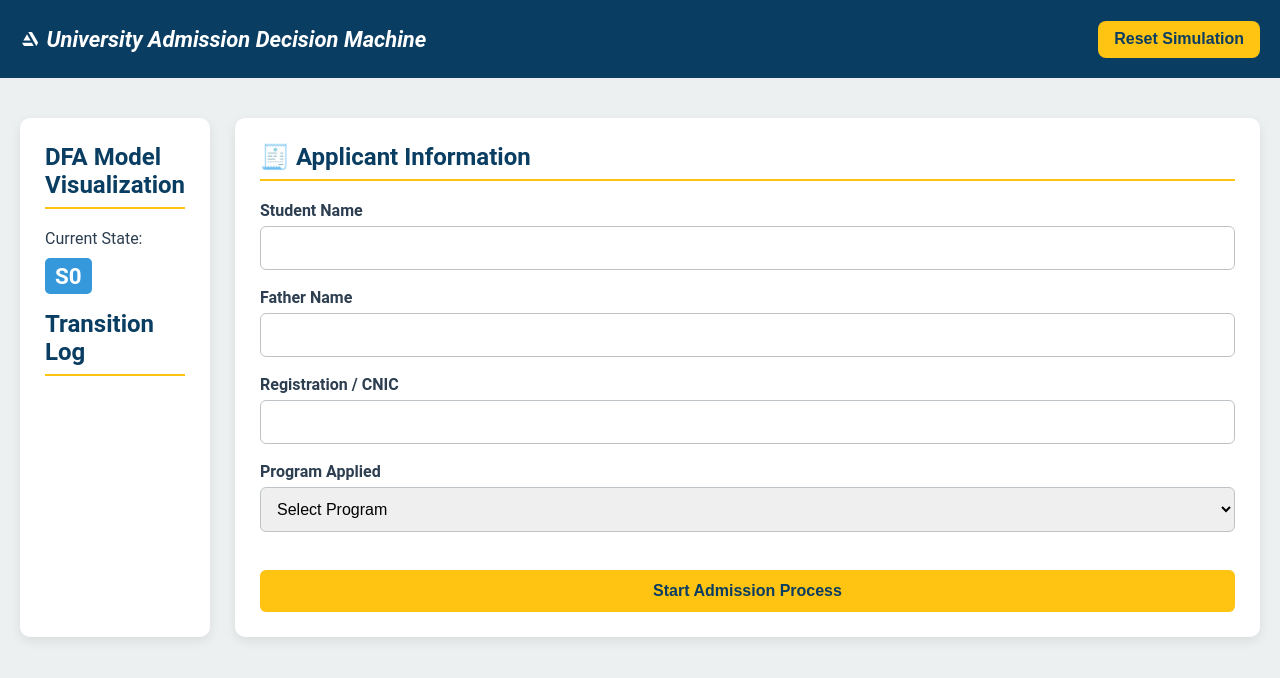
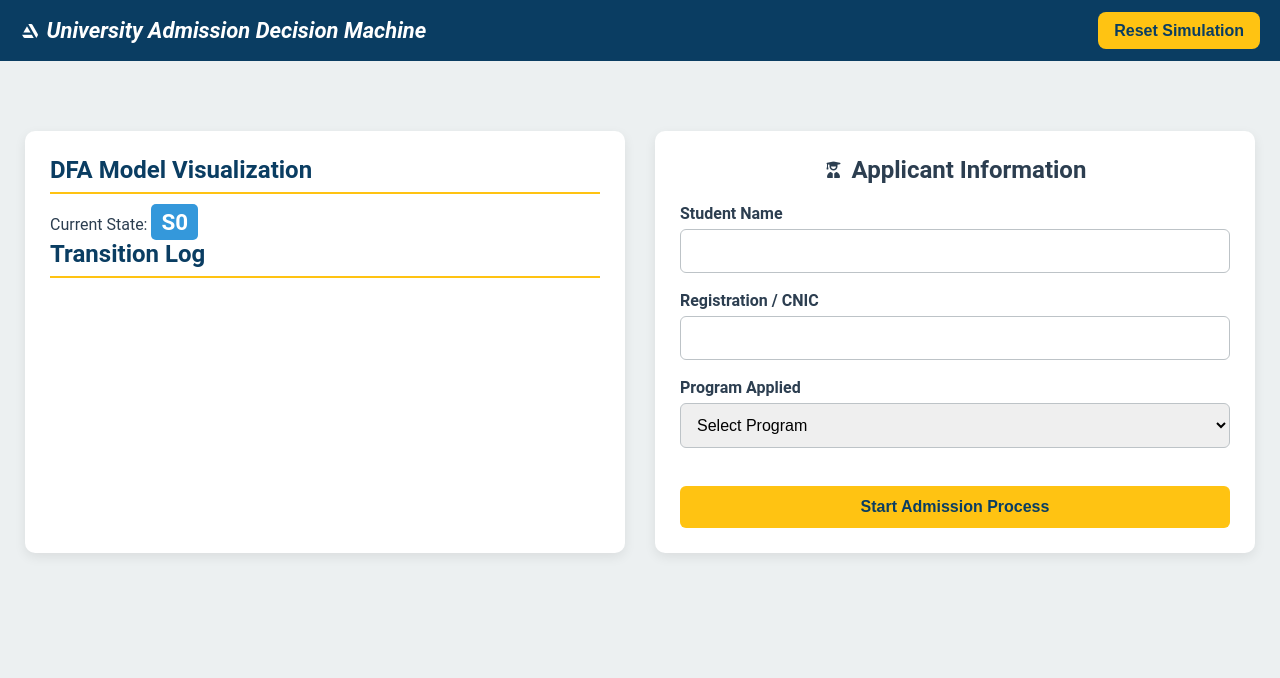
Before and after one commit to Muhammad-Zain-Crafter/university-admission-decision-machine, a plain HTML site: page index.html in a window 1280 px wide. Both pictures are taken after a click on the button "Reset Simulation". Drawn offline with Linux system fonts and the light colour scheme.

Commit message:
Enhance applicant information form layout and styling for better user experience

```diff
--- a/index.html
+++ b/index.html
@@ -32,23 +32,19 @@
             <span id="current-state-display" class="state-tag s0">S0</span>
           </p>
         </div>
-
         <h2>Transition Log</h2>
         <ul id="history-log"></ul>
       </div>
       <div class="panel student-info-panel" id="student-info-panel">
-  <h2>🧾 Applicant Information</h2>
+        <div class="applicant-form">
+          <i class="fa-solid fa-user-graduate"></i>
+          <h3 class="form-heading">Applicant Information</h3>
+        </div>
 
         <form id="student-info-form" class="student-info-form">
-
           <div class="form-group">
             <label>Student Name</label>
             <input type="text" id="studentName" required />
-    </div>
-
-    <div class="form-group">
-      <label>Father Name</label>
-      <input type="text" id="fatherName" required />
           </div>
 
           <div class="form-group">
@@ -69,10 +65,8 @@
           <button type="submit" class="action-btn">
             Start Admission Process
           </button>
-
         </form>
       </div>
-
 
       <div class="panel admission-panel hidden" id="admission-panel">
         <h2 id="stage-title">S0: Form Submitted (Initial State)</h2>
--- a/script.js
+++ b/script.js
@@ -17,7 +17,6 @@ document
 
     studentInfo = {
       name: studentName.value,
-      father: fatherName.value,
       regNo: regNo.value,
       program: program.value,
     };
@@ -37,8 +36,6 @@ const THRESHOLDS = {
 
   // S3: Minimum required activities
   ACTIVITIES_MIN: 2,
-
-  // S4: Interview Thresholds
   INTERVIEW_PASS: 50, // Minimum % for acceptance
 
   // Total Maximum Scores
@@ -69,7 +66,7 @@ function transition(current, inputs) {
   let nextState = "S6"; // Default fail state
   let outcome = "Rejected";
   let condition = "Transition Failed: Criteria not met.";
-  let score = 0; // Score generated at this stage
+  let score = 0;
 
   // Reset scholarship tier before S2 transition
   if (current === "S0") scholarshipTier = 0;
@@ -147,8 +144,6 @@ function transition(current, inputs) {
       score = inputs.interviewPercentage;
 
       if (score >= THRESHOLDS.INTERVIEW_PASS) {
-        // S4 Pass. Now calculate final acceptance/scholarship.
-
         // Final Check: Interview score must be high enough, and previous academic performance must support scholarship.
 
         // Academic Score (Percentage) from S2 is the main factor
@@ -267,7 +262,6 @@ function renderForm(state) {
             `;
       break;
   }
-
   admissionForm.innerHTML = html;
 }
 
@@ -324,11 +318,9 @@ function renderResultDashboard() {
   // Find the S2 score for display
   const academicStep = history.find((h) => h.from === "S2");
   const academicPercentage = academicStep ? academicStep.stageScore : "N/A";
-  // Student Information Section (Pre-DFA Data)
   let studentInfoHTML = `
     <h2>🎓 Admission Decision Report</h2>
     <p><strong>Student Name:</strong> ${studentInfo.name || "-"}</p>
-    <p><strong>Father Name:</strong> ${studentInfo.father || "-"}</p>
     <p><strong>Registration No:</strong> ${studentInfo.regNo || "-"}</p>
     <p><strong>Program:</strong> ${studentInfo.program || "-"}</p>
     <hr>
@@ -339,14 +331,12 @@ function renderResultDashboard() {
   <h2>${
     isAccepted
       ? "FINAL DECISION: " + decisionText
-      : "❌ FINAL DECISION: Rejected"
+      : "FINAL DECISION: Rejected"
   }</h2>
   <p class="outcome-text">
       <strong>Decision:</strong> ${decisionText}
-      <br>
-      <strong>Academic Score (S2):</strong> ${academicPercentage}%
   </p>
-  <h3>🔍 Evaluation Summary</h3>
+  <h3>Evaluation Summary</h3>
 `;
 
   if (isAccepted) {
@@ -361,9 +351,8 @@ function renderResultDashboard() {
       STATES[failureStep.from]
     }** because the condition "${failureStep.condition}" was not met.</p>`;
   }
-
   html +=
-    '<button onclick="window.print()" class="action-btn" style="background-color:#4CAF50; color:white; margin-top:20px;">🖨️ Print Simulation Report</button>';
+    '<button onclick="window.print()" class="action-btn" style="background-color:#4CAF50; color:white; margin-top:20px;">rint Simulation Report</button>';
   resultDashboard.innerHTML = html;
 }
 
@@ -430,6 +419,8 @@ function resetSimulation() {
   scholarshipTier = 0;
   historyLog.innerHTML = "";
   resultDashboard.classList.add("hidden");
+  document.getElementById("admission-panel").classList.add("hidden");
+  document.getElementById('student-info-panel').classList.remove('hidden')
   updateUI();
 }
 
@@ -437,7 +428,5 @@ document.addEventListener("DOMContentLoaded", () => {
   transitionButton.addEventListener("click", handleSubmit);
   admissionForm.addEventListener("submit", handleSubmit);
   resetButton.addEventListener("click", resetSimulation);
-  runTestButton.addEventListener("click", runTestCases);
-
   updateUI();
 });
--- a/style.css
+++ b/style.css
@@ -19,11 +19,12 @@
 *::before,
 *::after {
   box-sizing: border-box;
+  margin: 0;
+  padding: 0;
 }
 
 html, body {
   width: 100%;
-  overflow-x: hidden;
 }
 
 /* =====================
@@ -81,14 +82,25 @@ header {
   max-width: 1360px;
   margin: 20px auto;
   padding: 0 20px;
-  gap: 25px;
+  gap: 20px;
+  margin-top: 50px;
 }
 /* =========================
    STUDENT INFO FORM (PRE-DFA)
 ========================= */
-
+.applicant-form {
+  display: flex;
+  justify-content: center;
+  align-items: center;
+  gap: 8px;
+  margin-bottom: 20px;
+}
+.form-heading {
+  border: none;
+  font-size: 24px;
+}
 .student-info-panel {
-  margin: 30px auto;
+  margin: 30px;
 }
 
 .form-subtitle {
@@ -180,11 +192,11 @@ header {
   padding: 25px;
   border-radius: 10px;
   box-shadow: 0 4px 12px rgba(0, 0, 0, 0.08);
-
+  max-width: 600px;
   width: 100%;
   margin: 20px auto;
+}
 
-}
 
 .dfa-panel {
   flex: 1;
```
Lines whose indentation alone changed are shown as unchanged.
